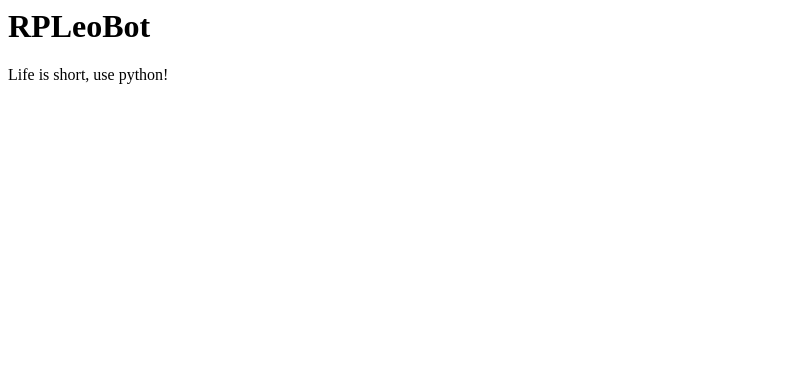
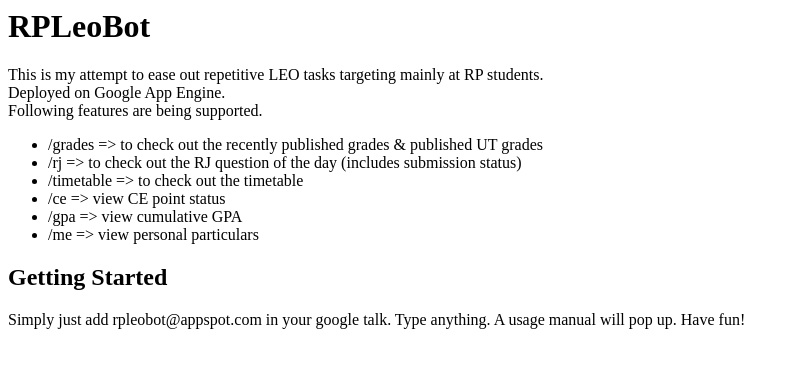
Before and after one commit to emoosx/rpleobot, a plain HTML site: page index.html in a window 1280 px wide. Shown: the whole page, without its empty margins (0-799 px from the left). Drawn offline with Linux system fonts and the light colour scheme.

Commit message:
Updated site homepage

```diff
--- a/index.html
+++ b/index.html
@@ -2,6 +2,19 @@
     <head><title>RPLeoBot - A handy Google Chat bot for RP students</title></head>
     <body>
         <h1>RPLeoBot</h1>
-        <p>Life is short, use python!</p>
+        <p>This is my attempt to ease out repetitive LEO tasks targeting mainly at RP students.<br/>Deployed on Google App Engine.<br/>Following features are being supported.
+	<ul>
+		<li>/grades => to check out the recently published grades & published UT grades</li>
+		<li>/rj => to check out the RJ question of the day (includes submission status)</li>
+		<li>/timetable => to check out the timetable</li>
+		<li>/ce => view CE point status</li>
+		<li>/gpa => view cumulative GPA</li>
+		<li>/me => view personal particulars</li>
+	</ul>
+		</p>
+
+
+		<h2>Getting Started</h1>
+		<p>Simply just add rpleobot@appspot.com in your google talk. Type anything. A usage manual will pop up. Have fun!</p>
     </body>
 </html>
```
